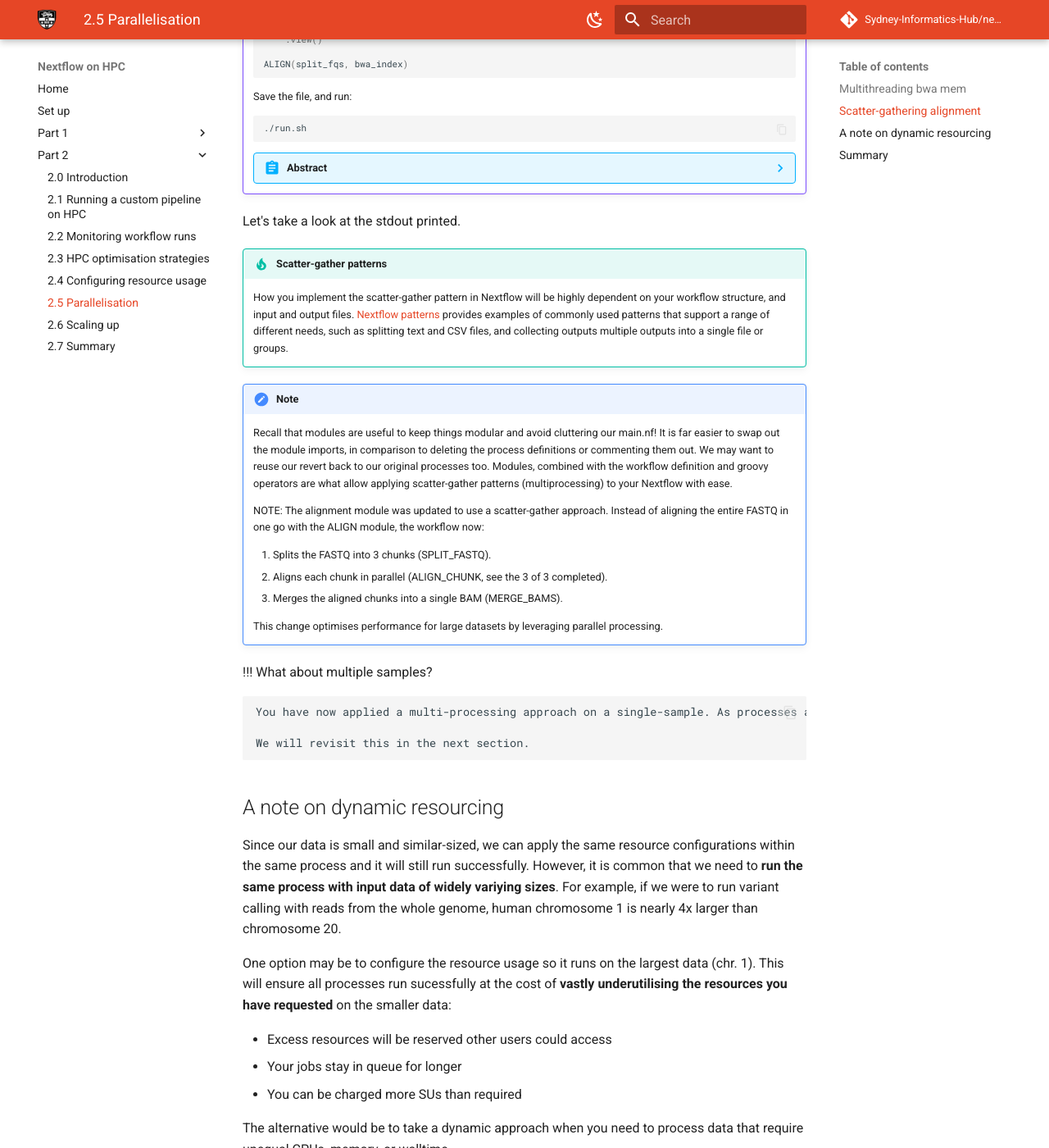
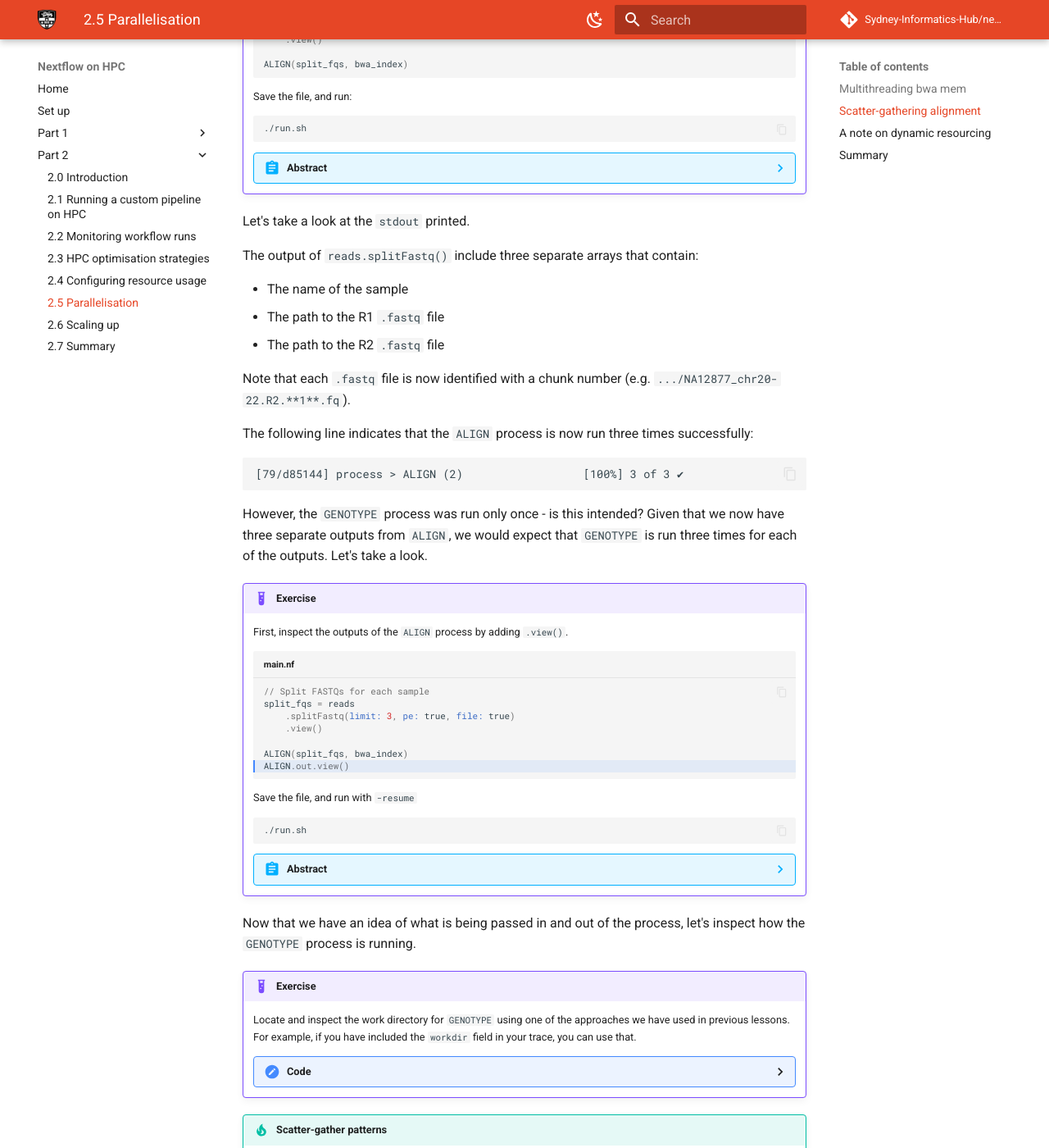
Before and after one commit to Sydney-Informatics-Hub/nextflow-hpc-workshop, an MkDocs documentation site: the page built from docs/part2/25_parallelisation.md, in a window 1280 px wide and 1400 px high, scrolled down 4564 px. Shown: the whole window at 82% size. Built offline with MkDocs 1.6.1 and Material for MkDocs 9.7.7, drawn with Linux system fonts in a browser that asks for light colours; comment, search, counter and statistics services are not loaded.

````diff
--- a/docs/part2/25_parallelisation.md
+++ b/docs/part2/25_parallelisation.md
@@ -188,7 +188,93 @@ Next, we need to update the inputs to `ALIGN`, so it takes the split `.fastq` fi
         Succeeded   : 8
         ```
 
-Let's take a look at the stdout printed.
+Let's take a look at the `stdout` printed.
+
+The output of `reads.splitFastq()` include three separate arrays that contain:
+
+- The name of the sample
+- The path to the R1 `.fastq` file
+- The path to the R2 `.fastq` file
+
+Note that each `.fastq` file is now identified with a chunk number (e.g. `.../NA12877_chr20-22.R2.**1**.fq`).
+
+The following line indicates that the `ALIGN` process is now run three times successfully:
+
+```
+[79/d85144] process > ALIGN (2)                  [100%] 3 of 3 ✔
+```
+
+However, the `GENOTYPE` process was run only once - is this intended? Given that we now have three separate outputs from `ALIGN`, we would expect that `GENOTYPE` is run three times for each of the outputs. Let's take a look.
+
+!!! example "Exercise"
+
+    First, inspect the outputs of the `ALIGN` process by adding `.view()`.
+
+    ```groovy title="main.nf" hl_lines="7"
+    // Split FASTQs for each sample
+    split_fqs = reads
+        .splitFastq(limit: 3, pe: true, file: true)
+        .view()
+
+    ALIGN(split_fqs, bwa_index)
+    ALIGN.out.view()
+    ```
+
+    Save the file, and run with `-resume`
+
+    ```
+    ./run.sh
+    ```
+
+    ??? abstract Output
+
+        ```console title="Output"
+        # full work directory paths have been truncated with '...'
+        [NA12877, .../NA12877_chr20-22.R1.1.fq, .../NA12877_chr20-22.R2.1.fq]
+        [NA12877, .../NA12877_chr20-22.R1.2.fq, .../NA12877_chr20-22.R2.2.fq]
+        [NA12877, .../NA12877_chr20-22.R1.3.fq, .../NA12877_chr20-22.R2.3.fq]
+        [NA12877, .../NA12877.bam, .../NA12877.bam.bai]
+        [NA12877, .../NA12877.bam, .../NA12877.bam.bai]
+        [NA12877, .../NA12877.bam, .../NA12877.bam.bai]
+        ```
+
+        A few things to note in the output:
+
+            - The first three lines are the outputs of our `.splitFastq()` operation, this has not changed since the last time the workflow was run
+            - The last three lines are the outputs emitted from the `ALIGN` process. One output reflects the run for one of the chunks processed. However, all the output names are the same.
+
+Now that we have an idea of what is being passed in and out of the process, let's inspect how the `GENOTYPE` process is running.
+
+!!! example "Exercise"
+
+    Locate and inspect the work directory for `GENOTYPE` using one of the approaches we have used in previous lessons. For example, if you have included the `workdir` field in your trace, you can use that.
+
+    ??? Code
+
+        ```bash
+        cd <workdir>
+        tree -a
+        ```
+        ```console title="Output"
+        .
+        ├── .command.begin
+        ├── .command.err
+        ├── .command.log
+        ├── .command.out
+        ├── .command.run
+        ├── .command.sh
+        ├── .command.trace
+        ├── .exitcode
+        ├── Hg38.subsetchr20-22.dict -> /scratch/pawsey1227/fjaya/nextflow-on-hpc-materials/data/ref/Hg38.subsetchr20-22.dict
+        ├── Hg38.subsetchr20-22.fasta -> /scratch/pawsey1227/fjaya/nextflow-on-hpc-materials/data/ref/Hg38.subsetchr20-22.fasta
+        ├── Hg38.subsetchr20-22.fasta.fai -> /scratch/pawsey1227/fjaya/nextflow-on-hpc-materials/data/ref/Hg38.subsetchr20-22.fasta.fai
+        ├── NA12877.bam -> /scratch/pawsey1227/fjaya/nextflow-on-hpc-materials/part2/work/74/0acd4e174e207f603ab756b3dd069e/NA12877.bam
+        ├── NA12877.bam.bai -> /scratch/pawsey1227/fjaya/nextflow-on-hpc-materials/part2/work/74/0acd4e174e207f603ab756b3dd069e/NA12877.bam.bai
+        ├── NA12877.g.vcf.gz
+        └── NA12877.g.vcf.gz.tbi
+        ```
+
+
 
 !!! tip "Scatter-gather patterns"
 
````
